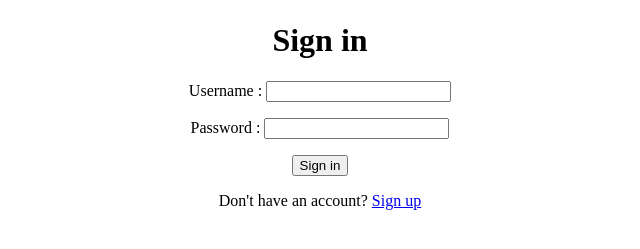
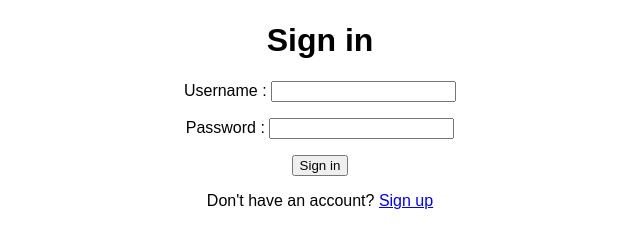
Before and after one commit to AASTU-Sec-C-Internet-Programming/Werae, a plain HTML site: page views/index.html in a window 1280 px wide. Shown: the part 83-332 px from the top of the page, without its empty margins (320-960 px from the left). Drawn offline with Linux system fonts and the light colour scheme.

Commit message:
Update index.html

```diff
--- a/views/index.html
+++ b/views/index.html
@@ -1,25 +1,35 @@
 <!DOCTYPE html>
 <html lang="en">
+
 <head>
     <meta charset="UTF-8" />
     <meta http-equiv="X-UA-Compatible" content="IE=edge" />
     <meta name="viewport" content="width=device-width, initial-scale=1.0" />
-    <title>Sign in</title>
+    <title>
+        <font face="'poppins', sans-serif">Sign in</font>
+    </title>
 </head>
+
 <body>
     <div align="center">
-      <img src="../res/images/logo.png" alt=""  length="250px" width="100px" />
+        <img src="../res/images/logo.png" alt="" length="250px" width="100px" />
     </div>
-    <h1 align="center">Sign in</h1>
+    <h1 align="center">
+        <font face="'poppins', sans-serif">Sign in</font>
+    </h1>
     <div class="signin-form" align="center">
         <form action="blog.html" method="post">
-        <p>Username : <input type="text" name="" id="" required="5" /></p>
-        <p>Password : <input type="password" name="" id="" required="8" /></p>
+            <p>
+                <font face="'poppins', sans-serif"> Username : </font><input type="text" name="" id="" required="5" /></p>
+            <p>
+                <font face="'poppins', sans-serif">Password : </font> <input type="password" name="" id="" required="8" /></p>
 
-        <button type="submit">Sign in</button>
+            <button type="submit"><font face="'poppins', sans-serif">Sign in</font></button>
         </form>
-
+        <font face="'poppins', sans-serif">
             <p>Don't have an account? <a href="signup.html">Sign up</a></p>
+        </font>
     </div>
 </body>
+
 </html>
```
Lines whose indentation alone changed are shown as unchanged.
